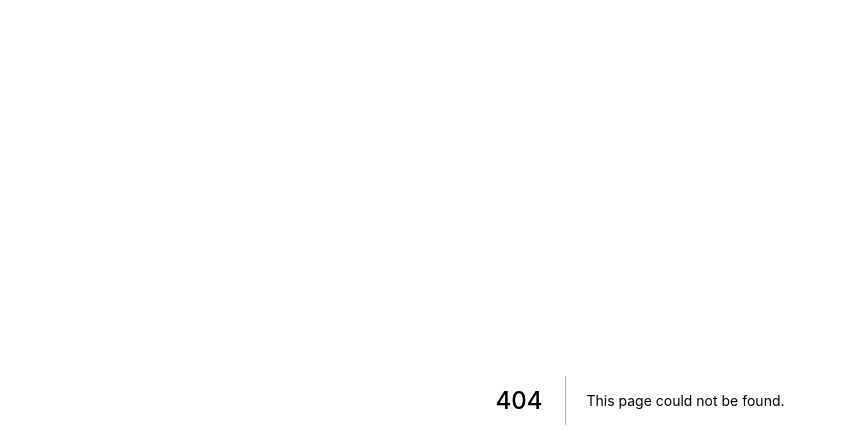
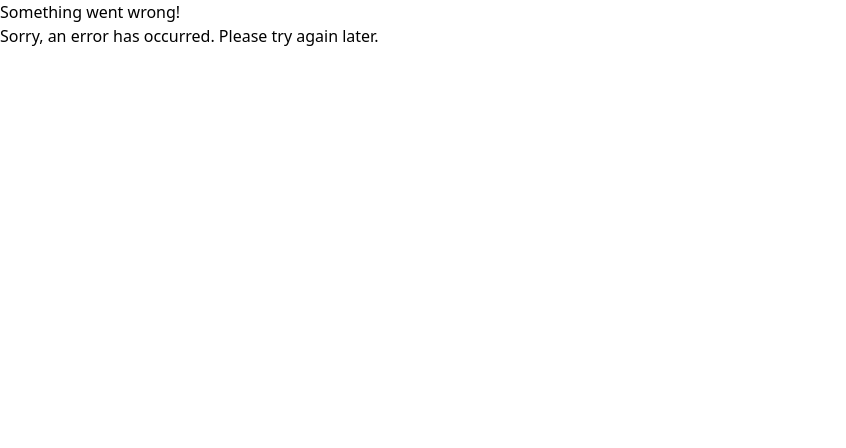
Before and after one commit to j-dublon/qogita, a Next.js app: page /error in a window 1280 px wide. Before the commit this address had no page. Shown: the top 448 px of the page, without its empty margins (0-846 px from the left). Built offline with nearby package versions, Linux system fonts and the light colour scheme.

Commit message:
Add default error page

```diff
--- /dev/null
+++ b/src/pages/error.tsx
@@ -0,0 +1,12 @@
+import React from "react";
+
+const ErrorPage: React.FC = () => {
+  return (
+    <div className="error-page">
+      <h1>Something went wrong!</h1>
+      <p>Sorry, an error has occurred. Please try again later.</p>
+    </div>
+  );
+};
+
+export default ErrorPage;
```
